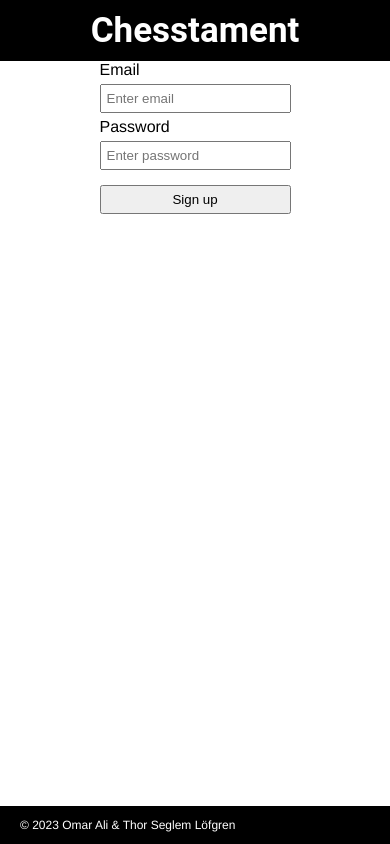
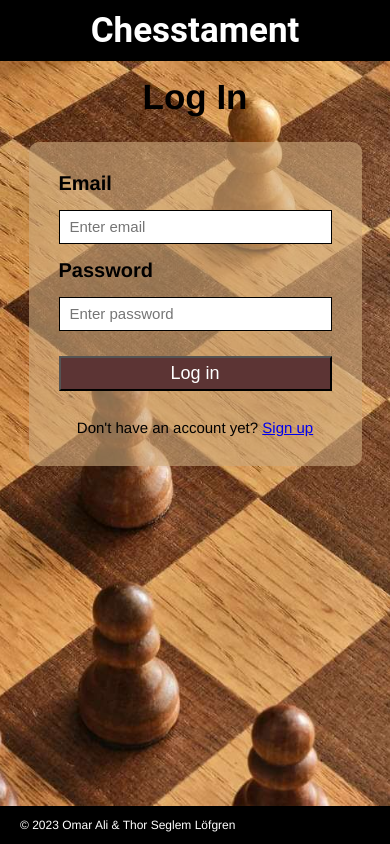
Before and after one commit to Thorl/chess-tournament-organiser-client, a React (Create React App) app: page /login in a window 390 px wide. Built offline with nearby package versions, Linux system fonts and the light colour scheme; no server answers.

Commit message:
style(login page)
- Style the login page and make it responsive.

```diff
--- a/src/Pages/Login/LoginPage.jsx
+++ b/src/Pages/Login/LoginPage.jsx
@@ -1,7 +1,7 @@
 import axios from "axios";
 
 import { useContext, useState } from "react";
-import { useNavigate } from "react-router-dom";
+import { Link, useNavigate } from "react-router-dom";
 
 import { AuthContext } from "../../context/auth.context";
 
@@ -49,9 +49,16 @@ export const LoginPage = () => {
 
   return (
     <section className={styles.login}>
+      <h2 className={styles.login__header}>Log In</h2>
+      {errorMessage && (
+        <p className={styles.login__form__errorMessage}>{errorMessage}</p>
+      )}
       <form className={styles.login__form} onSubmit={handleLoginSubmit}>
-        <label htmlFor="email">Email</label>
+        <label className={styles.login__form__label} htmlFor="email">
+          Email
+        </label>
         <input
+          className={styles.login__form__input}
           type="text"
           id="email"
           placeholder="Enter email"
@@ -59,8 +66,11 @@ export const LoginPage = () => {
           onChange={handleEmailInput}
           required
         />
-        <label htmlFor="password">Password</label>
+        <label className={styles.login__form__label} htmlFor="password">
+          Password
+        </label>
         <input
+          className={styles.login__form__input}
           type="password"
           id="password"
           placeholder="Enter password"
@@ -68,11 +78,11 @@ export const LoginPage = () => {
           onChange={handlePasswordInput}
           required
         />
-        <button className={styles.login__form__btn}>Sign up</button>
+        <button className={styles.login__form__btn}>Log in</button>
+        <p className={styles.login__form__footer}>
+          Don't have an account yet? <Link to="/signup">Sign up</Link>
+        </p>
       </form>
-      {errorMessage && (
-        <p className={styles.login__form__errorMessage}>{errorMessage}</p>
-      )}
     </section>
   );
 };
--- a/src/Pages/Login/LoginPage.module.css
+++ b/src/Pages/Login/LoginPage.module.css
@@ -4,26 +4,85 @@
   justify-content: flex-start;
   align-items: center;
   height: 100%;
+  width: 100%;
+
+  background: url("../../assets/chess-board-close-up-resized-compressed.jpg")
+    no-repeat 40% / cover;
+}
+
+.login__header {
+  margin: 4% 0 0 0;
+
+  font-size: 35px;
 }
 
 .login__form {
   display: flex;
   flex-direction: column;
-  gap: 5px;
+  flex-grow: 0;
+  gap: 15px;
+  margin-top: 25px;
+  padding: 30px;
+  width: 70%;
+  max-width: 450px;
+
+  border-radius: 10px;
+  background-color: rgba(205, 170, 125, 0.6);
 }
 
-.login__form input {
-  padding: 5px;
+.login__form__label {
+  font-weight: 600;
+  font-size: 20px;
+}
+
+.login__form__input {
+  height: 30px;
+  font-size: 15px;
+  padding-left: 10px;
+
+  border: 1px solid var(--main-dark-color);
 }
 
 .login__form__btn {
   margin-top: 10px;
   padding: 5px 0;
+
+  background-color: var(--secondary-dark-color);
+  color: #fff;
+  transition: all ease-in-out 0.6s;
+  font-size: 18px;
+  cursor: pointer;
+}
+
+.login__form__btn:hover {
+  background-color: var(--accept-color);
+  color: #fff;
 }
 
 .login__form__errorMessage {
-  padding: 10px;
+  padding: 15px 10px;
+  margin-top: 30px;
 
-  background-color: red;
+  text-align: center;
+  background-color: var(--deny-color);
   color: #fff;
 }
+
+.login__form__footer {
+  margin: 0 auto;
+  padding-top: 5%;
+
+  font-size: 15px;
+}
+
+@media (min-width: 800px) {
+  .login__header {
+    margin: 2% 0 0 0;
+
+    font-size: 50px;
+  }
+
+  .login__form {
+    padding: 40px 50px;
+  }
+}
--- a/src/Pages/Signup/SignupPage.jsx
+++ b/src/Pages/Signup/SignupPage.jsx
@@ -41,9 +41,7 @@ export const SignupPage = () => {
 
   return (
     <section className={styles.signup}>
-      <h2 className={styles.signup__header}>
-        Sign <span> up</span>
-      </h2>
+      <h2 className={styles.signup__header}>Sign Up</h2>
       {errorMessage && (
         <p className={styles.signup__form__errorMessage}>{errorMessage}</p>
       )}
```
Also changed, not shown: src/assets/chess-board-close-up-resized-compressed.jpg (added).
